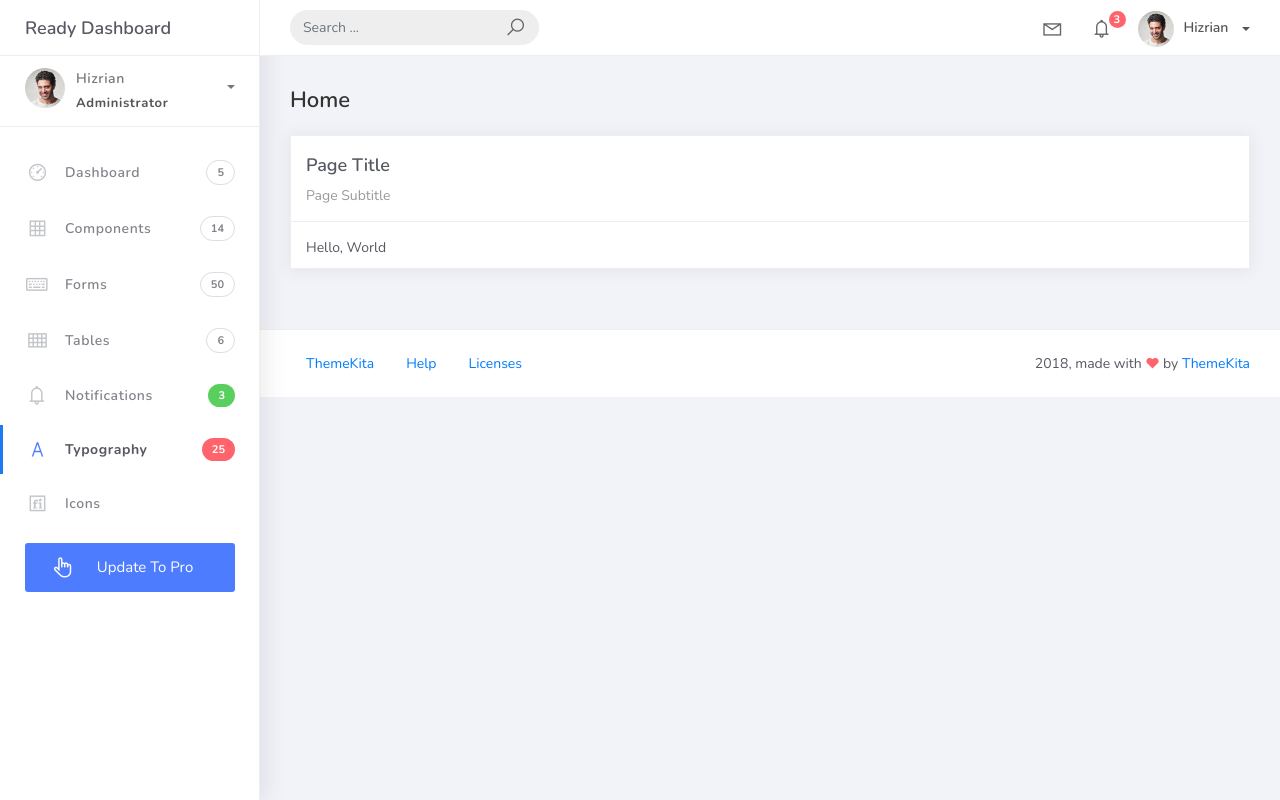
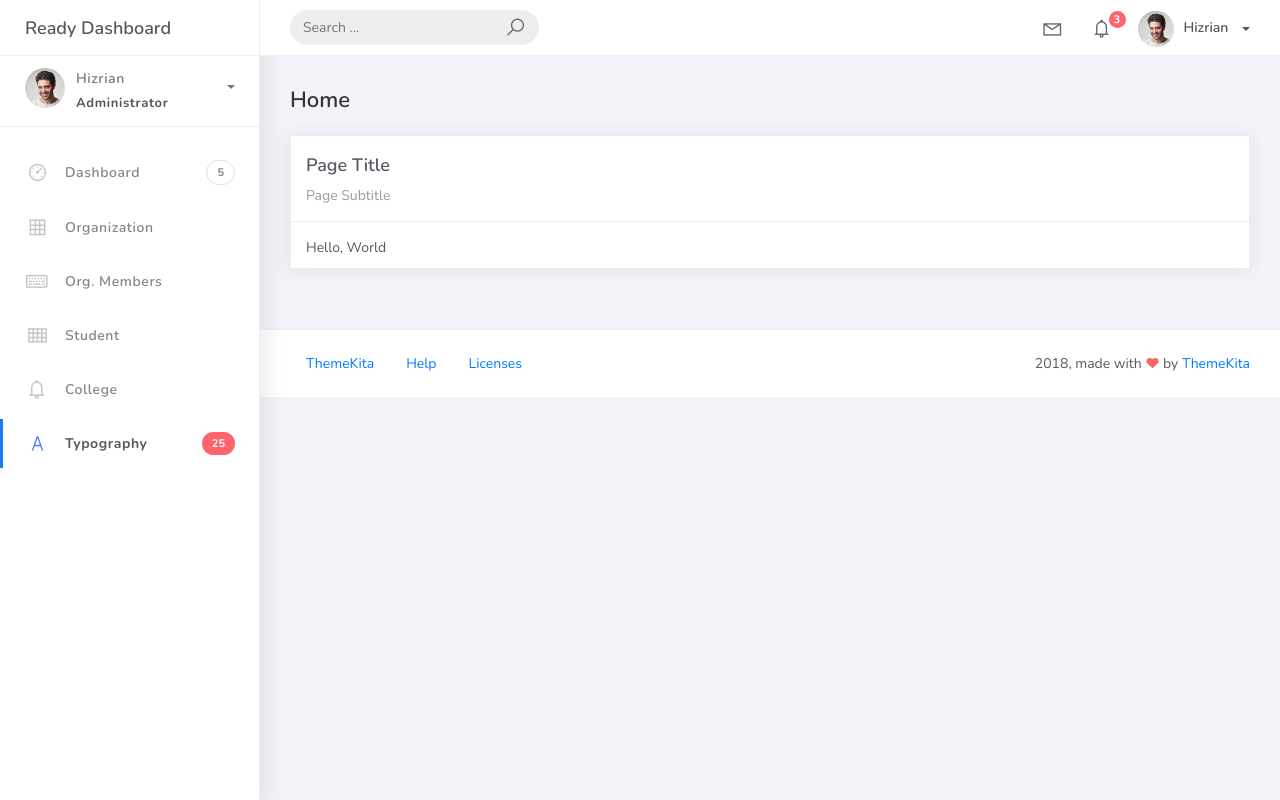
Before and after one commit to zyamaramag/PSUSphere, a Django app: template projectsite/templates/home.html in a window 1280 px wide. Run offline with Django 5.2, Linux system fonts and the light colour scheme; the template is opened without the code that fills it, so the values that code supplies are empty; some libraries are stand-ins or nearby versions.

Commit message:
modified base html

```diff
--- a/projectsite/templates/base.html
+++ b/projectsite/templates/base.html
@@ -108,7 +108,7 @@
 							<ul class="dropdown-menu dropdown-user">
 								<li>
 									<div class="user-box">
-										<div class="u-img"><img src="assets/img/profile.jpg" alt="user"></div>
+										<div class="u-img"><img src="{% static 'img/profile.jpg' %}" alt="user"></div>
 										<div class="u-text">
 											<h4>Hizrian</h4>
 											<p class="text-muted">hello@themekita.com</p><a href="profile.html" class="btn btn-rounded btn-danger btn-sm">View Profile</a></div>
@@ -133,7 +133,7 @@
 				<div class="scrollbar-inner sidebar-wrapper">
 					<div class="user">
 						<div class="photo">
-							<img src="assets/img/profile.jpg">
+							<img src="{% static 'img/profile.jpg' %}">
 						</div>
 						<div class="info">
 							<a class="" data-toggle="collapse" href="#collapseExample" aria-expanded="true">
@@ -177,29 +177,25 @@
 						<li class="nav-item">
 							<a href="components.html">
 								<i class="la la-table"></i>
-								<p>Components</p>
-								<span class="badge badge-count">14</span>
+								<p>Organization</p>
 							</a>
 						</li>
 						<li class="nav-item">
 							<a href="forms.html">
 								<i class="la la-keyboard-o"></i>
-								<p>Forms</p>
-								<span class="badge badge-count">50</span>
+								<p>Org. Members</p>
 							</a>
 						</li>
 						<li class="nav-item">
 							<a href="tables.html">
 								<i class="la la-th"></i>
-								<p>Tables</p>
-								<span class="badge badge-count">6</span>
+								<p>Student</p>
 							</a>
 						</li>
 						<li class="nav-item">
 							<a href="notifications.html">
 								<i class="la la-bell"></i>
-								<p>Notifications</p>
-								<span class="badge badge-success">3</span>
+								<p>College</p>
 							</a>
 						</li>
 						<li class="nav-item active">
@@ -208,18 +204,6 @@
 								<p>Typography</p>
 								<span class="badge badge-danger">25</span>
 							</a>
-						</li>
-						<li class="nav-item">
-							<a href="icons.html">
-								<i class="la la-fonticons"></i>
-								<p>Icons</p>
-							</a>
-						</li>
-						<li class="nav-item update-pro">
-							<button  data-toggle="modal" data-target="#modalUpdate">
-								<i class="la la-hand-pointer-o"></i>
-								<p>Update To Pro</p>
-							</button>
 						</li>
 					</ul>
 				</div>
```
